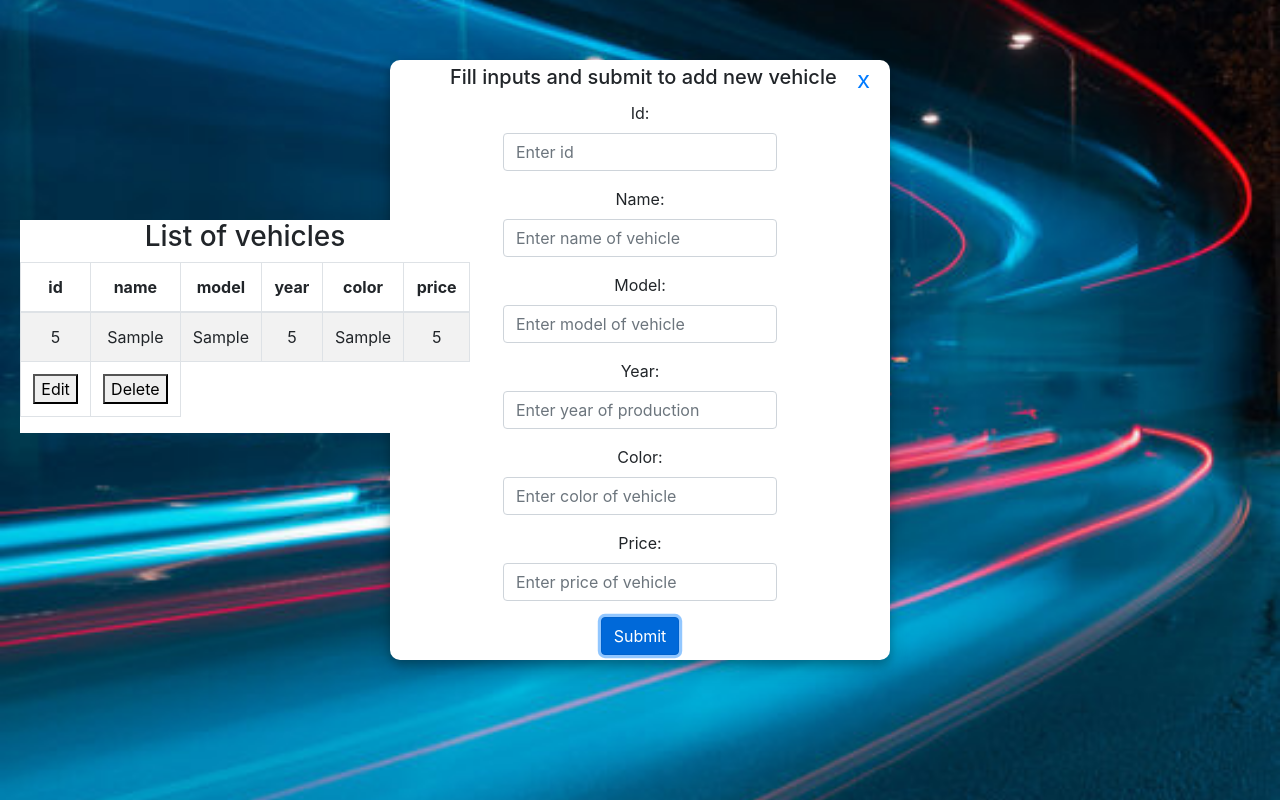
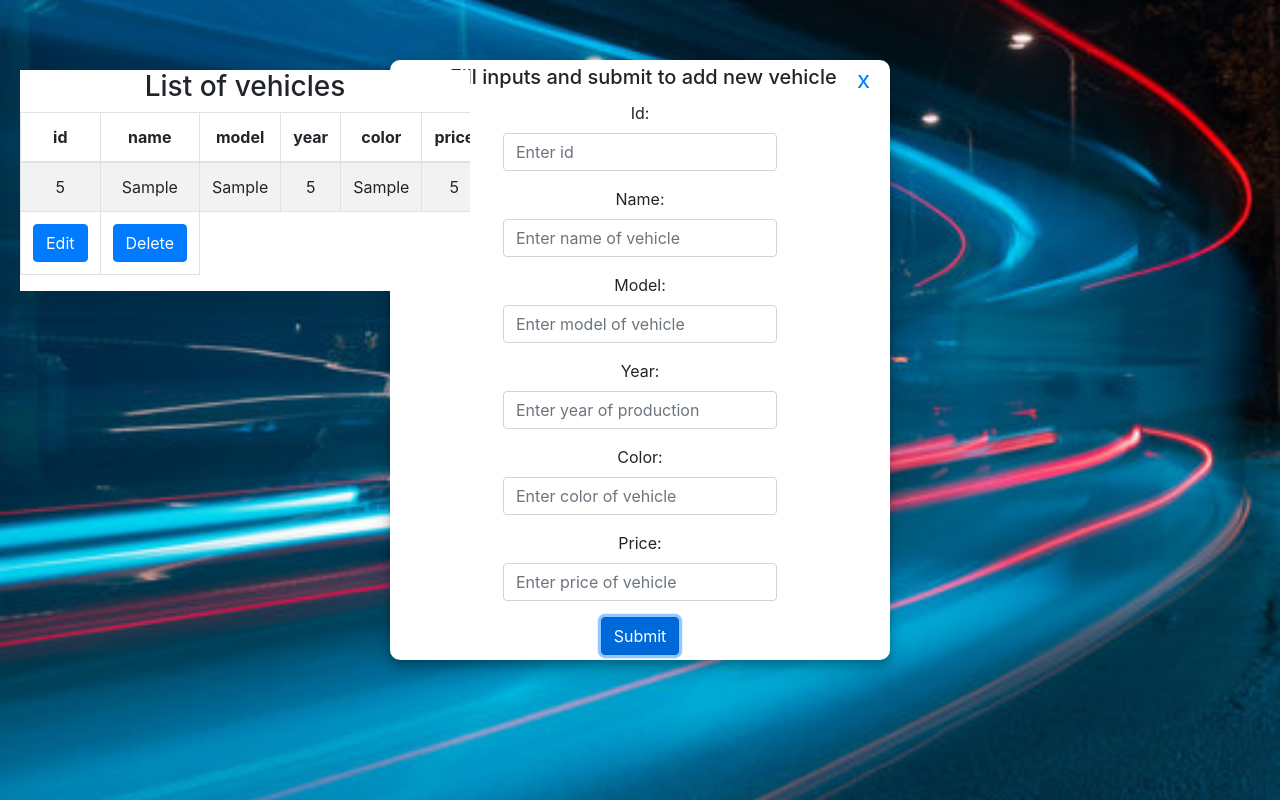
Before and after one commit to kamilbochno/AutoMotiveInspectionTool, a React (Create React App) app: page /Vehicles in a window 1280 px wide. Both pictures are taken after typing "5", "Sample", "Sample", "5", "Sample", "5" into the empty fields and a click on the button "Submit". Built offline with nearby package versions, Linux system fonts and the light colour scheme.

Commit message:
Change form and button to bootstrap styling

```diff
--- a/src/Components/Vehicles/Vehicles.css
+++ b/src/Components/Vehicles/Vehicles.css
@@ -2,7 +2,7 @@
     position: absolute;
     height: auto;
     width: 450px;
-    margin-top: -500px;
+    margin-top: -650px;
     margin-left: 20px;
     background-color: white;
 }
--- a/src/Components/Vehicles/Vehicles.js
+++ b/src/Components/Vehicles/Vehicles.js
@@ -1,7 +1,7 @@
 import React, { Component } from 'react'
 import VehicleForm from '../Vehiclesform/VehicleForm';
 
-import { Table } from 'react-bootstrap';
+import { Table, Button } from 'react-bootstrap';
 import styles from './Vehicles.css';
 class VehicleList extends Component {
     state = {
@@ -72,8 +72,8 @@ class VehicleList extends Component {
                                         <td>{item.price}</td>
                                     </tr>
                                 </tbody>
-                                <th><button onClick={() => this.handleEdit(index)}>Edit</button></th>
-                                <th><button onClick={() => this.handleDelete(index)}>Delete</button></th>
+                                <th><Button onClick={() => this.handleEdit(index)}>Edit</Button></th>
+                                <th><Button onClick={() => this.handleDelete(index)}>Delete</Button></th>
 
 
                                 </Table>
```
